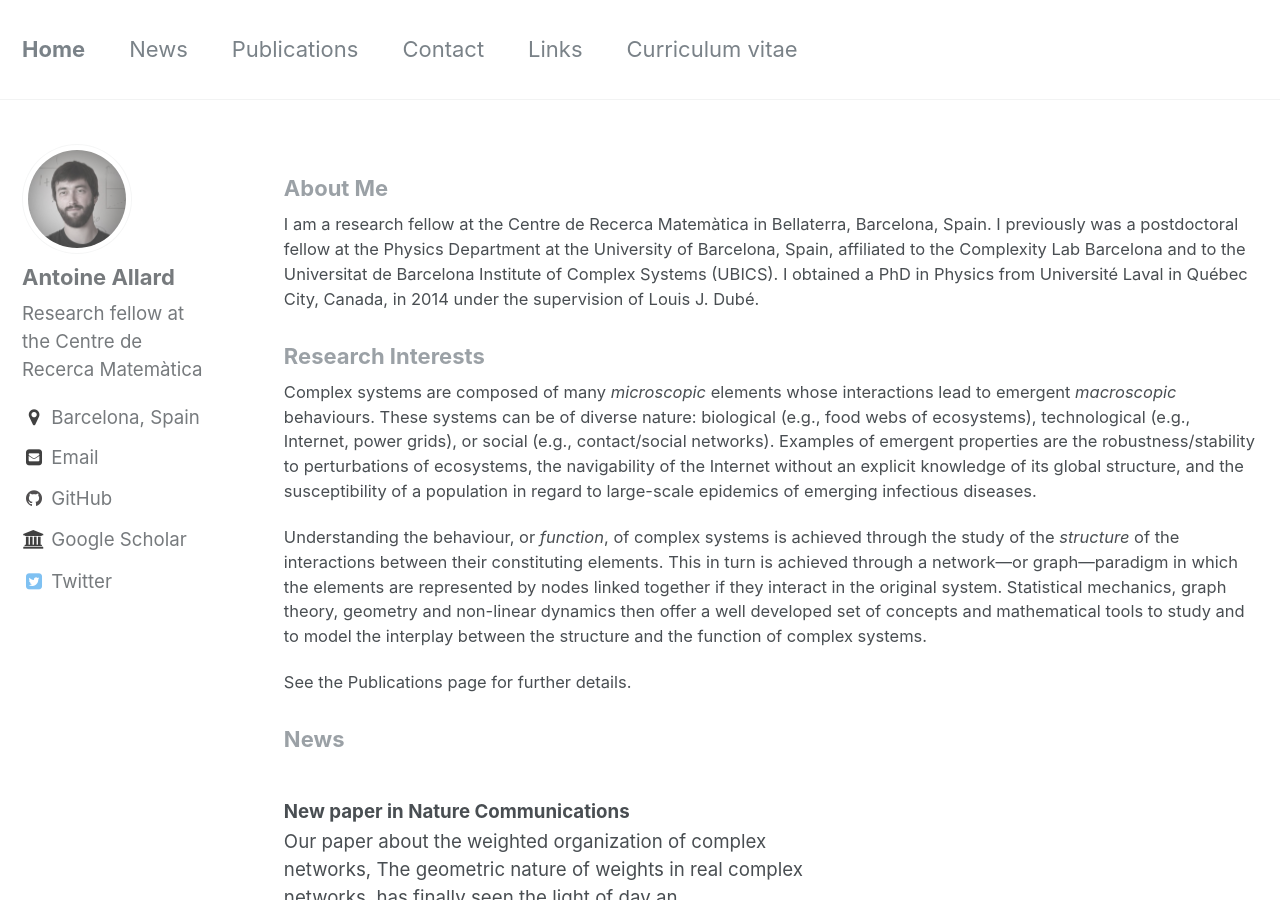
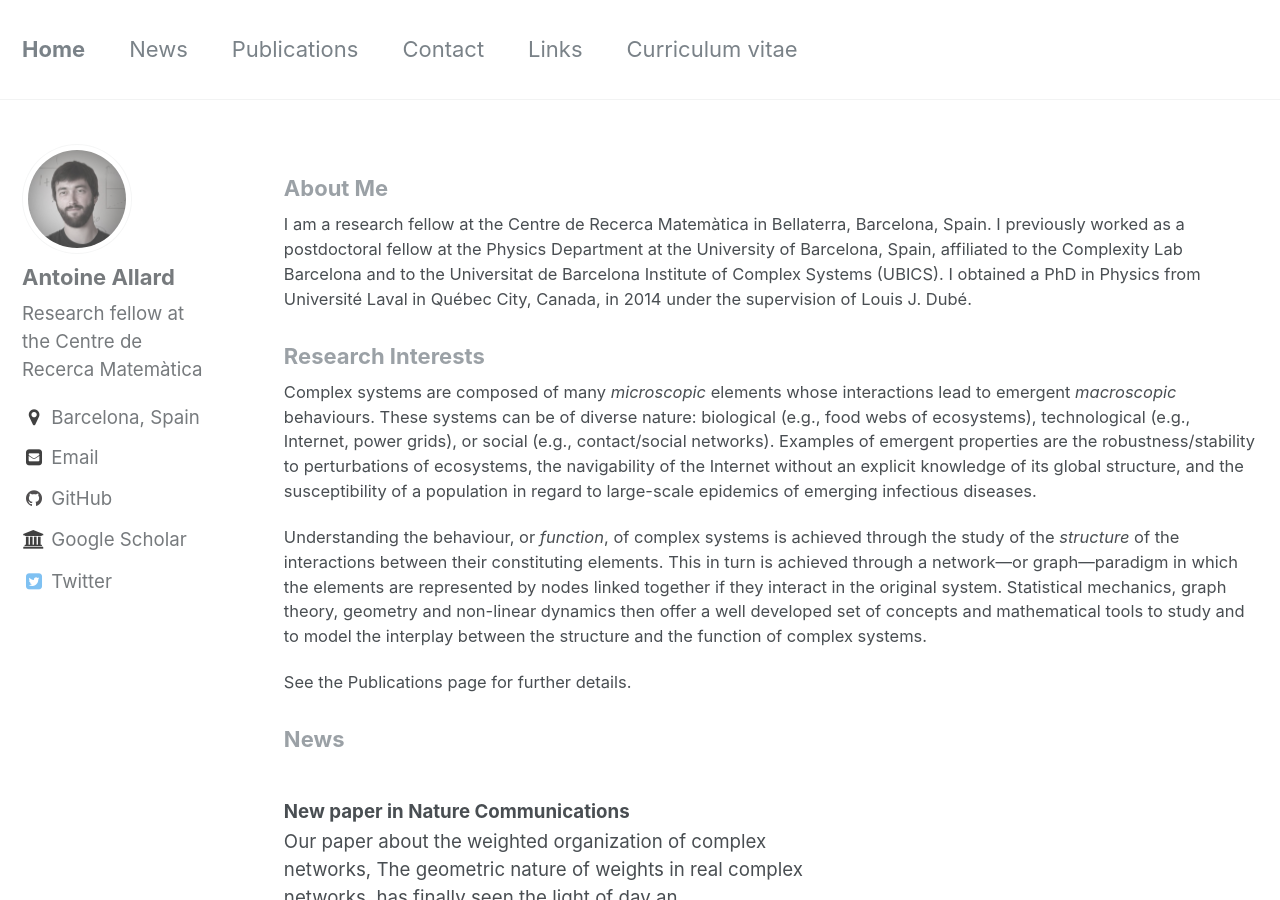
Before and after one commit to antoineallard/antoineallard.github.io, a Jekyll site: the page built from index.html, in a window 1280 px wide and 900 px high. Built offline with Jekyll 4.4.1, drawn with Linux system fonts in a browser that asks for light colours; the list of posts is cut into pages by our own code.

Commit message:
Affiliation update 5

```diff
--- a/_layouts/home.html
+++ b/_layouts/home.html
@@ -6,7 +6,7 @@ layout: archive
 
 <section class="page__content" itemprop="text">
   <p>
-    I am a research fellow at the <a href="http://www.crm.cat">Centre de Recerca Matem&agrave;tica</a> in Bellaterra, Barcelona, Spain. I previously was a postdoctoral fellow at the Physics Department at the University of Barcelona, Spain, affiliated to the <a href="http://complex.ffn.ub.es/~clabb/index.php">Complexity Lab Barcelona</a> and to the Universitat de Barcelona Institute of Complex Systems (UBICS). I obtained a PhD in Physics from Universit&eacute; Laval in Qu&eacute;bec City, Canada, in 2014 under the supervision of <a href="http://dynamica.phy.ulaval.ca">Louis J. Dub&eacute;</a>.
+    I am a research fellow at the <a href="http://www.crm.cat">Centre de Recerca Matem&agrave;tica</a> in Bellaterra, Barcelona, Spain. I previously worked as a postdoctoral fellow at the Physics Department at the University of Barcelona, Spain, affiliated to the <a href="http://complex.ffn.ub.es/~clabb/index.php">Complexity Lab Barcelona</a> and to the Universitat de Barcelona Institute of Complex Systems (UBICS). I obtained a PhD in Physics from Universit&eacute; Laval in Qu&eacute;bec City, Canada, in 2014 under the supervision of <a href="http://dynamica.phy.ulaval.ca">Louis J. Dub&eacute;</a>.
   </p>
 </section>
 
```
